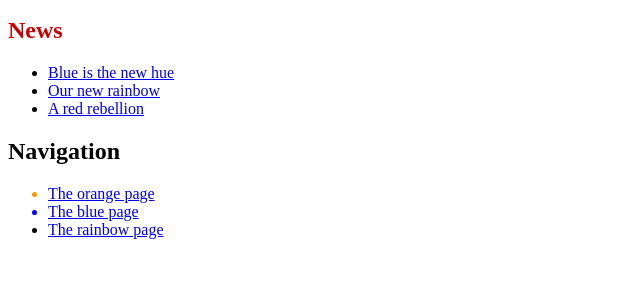
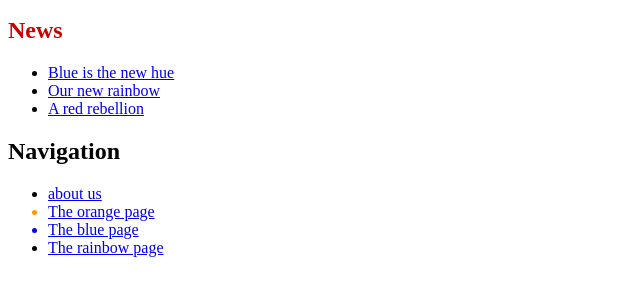
Before and after one commit to aroldbelia/central-repo, a plain HTML site: page index.html in a window 1280 px wide. Shown: the part 101-396 px from the top of the page, without its empty margins (0-640 px from the left). Drawn offline with Linux system fonts and the light colour scheme.

Commit message:
add link to about.html

```diff
--- a/index.html
+++ b/index.html
@@ -17,6 +17,9 @@
 		</ul>
 		<h2>Navigation</h2>
 		<ul>
+			<li>
+				<a href="about/about.html">about us</a>
+			</li>
 			<li style="color: #F90">
 				<a href="orange.html">The orange page</a>
 			</li>
```
